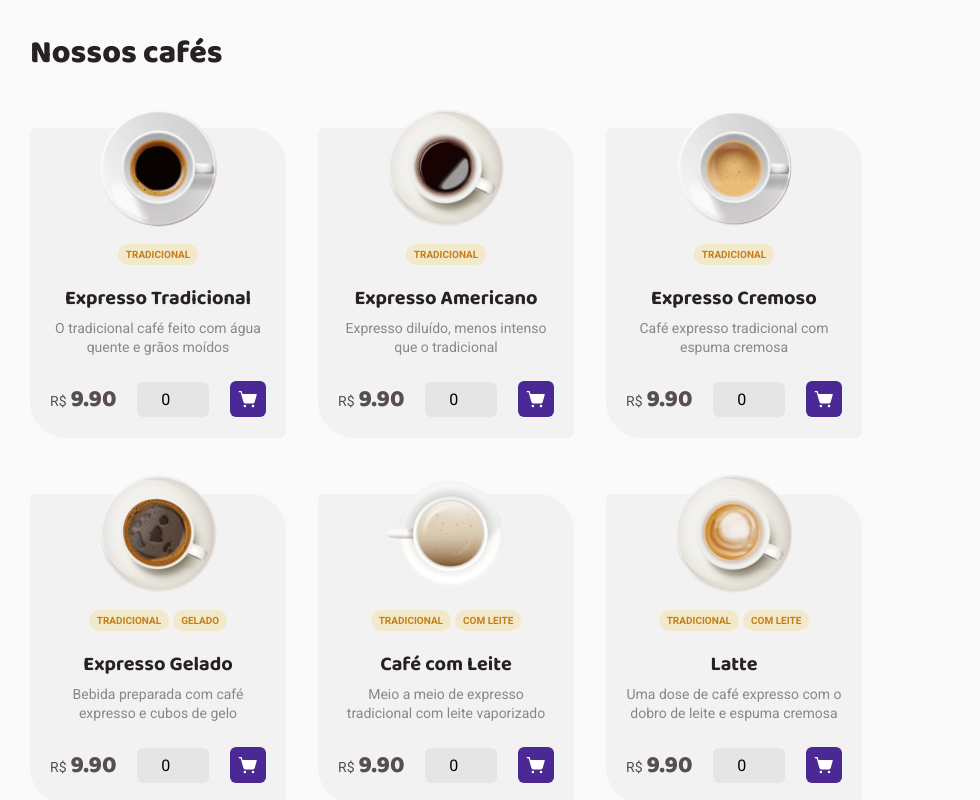
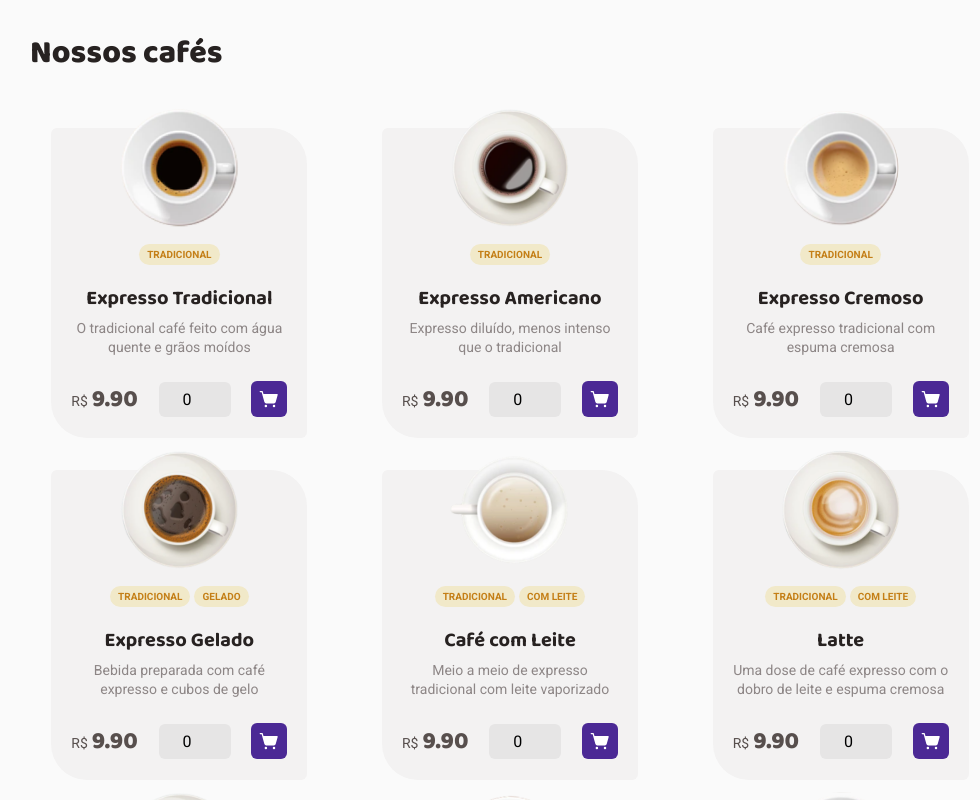
Before and after one commit to joaopedroaat/coffee-delivery, a React (Vite) app: page / in a window 1280 px wide. Shown: the part 780-1580 px from the top of the page, without its empty margins (130-1110 px from the left). Built offline with nearby package versions, Linux system fonts and the light colour scheme.

Commit message:
Grid used to display coffees

```diff
--- a/src/pages/Home/styles.ts
+++ b/src/pages/Home/styles.ts
@@ -84,9 +84,21 @@ export const CoffeeSection = styled.section`
 `
 
 export const CoffeeList = styled.div`
-  display: flex;
-  flex-wrap: wrap;
-  gap: 3.5rem 2rem;
+  display: grid;
+  grid-template-columns: 1fr 1fr 1fr 1fr;
+  grid-gap: 2rem;
 
+  align-items: center;
+  justify-items: center;
+
+  width: 100%;
   margin-top: 3.375rem;
+
+  @media (max-width: 1300px) {
+    grid-template-columns: 1fr 1fr 1fr;
+  }
+
+  @media (max-width: 960px) {
+    grid-template-columns: 1fr 1fr;
+  }
 `
```
